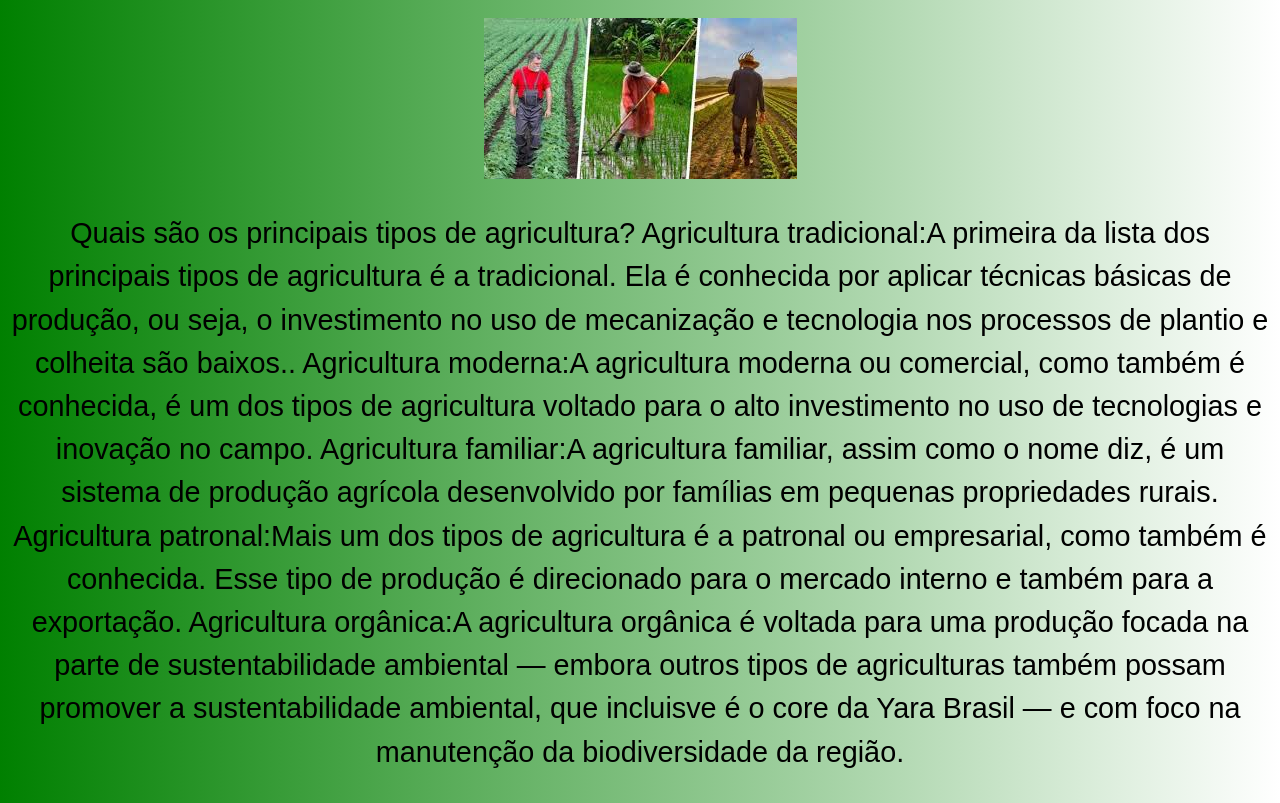
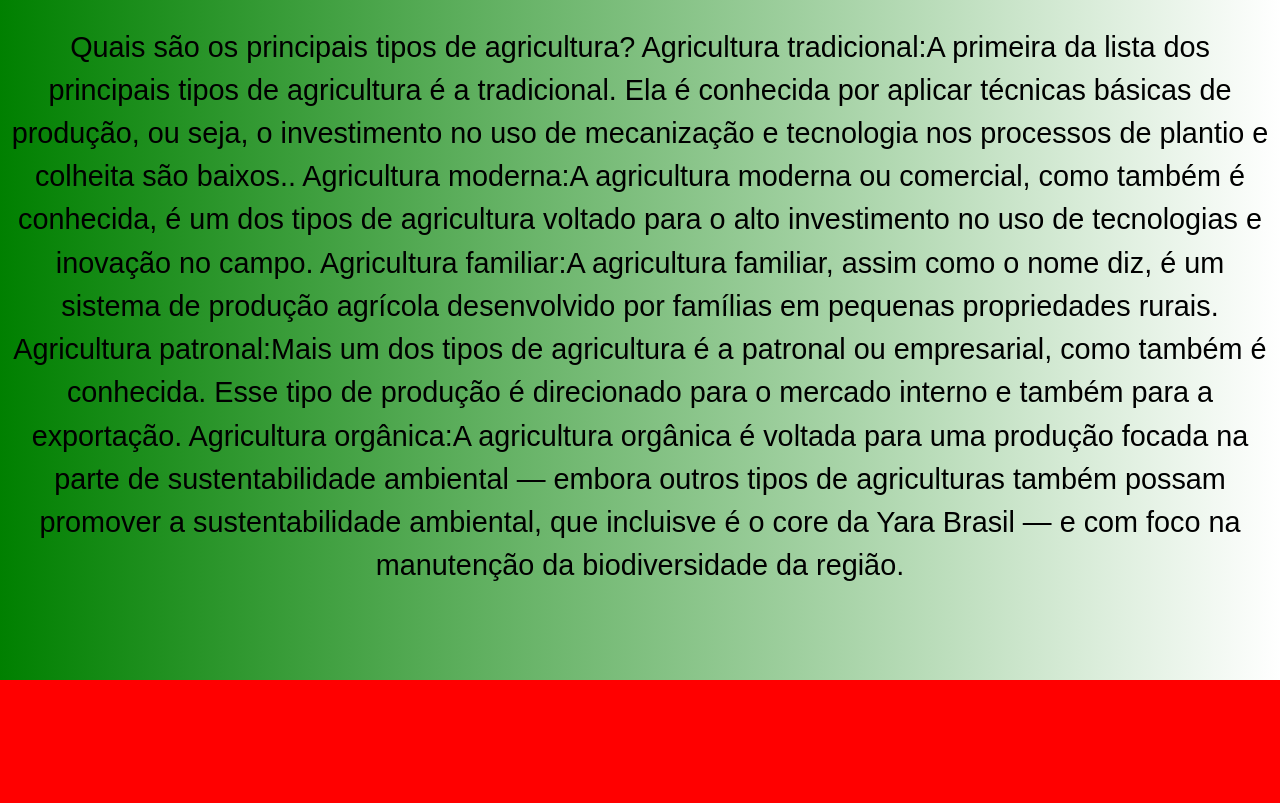
Before and after one commit to NADIAgabi/Family, a plain HTML site: page FAMILIA.HTML in a window 1280 px wide. Shown: the part 120-923 px from the top of the page. After the commit the page ends 800 px from the top, so only its background shows below. Drawn offline with Linux system fonts and the light colour scheme.

Commit message:
Update FAMILIA.HTML

```diff
--- a/FAMILIA.HTML
+++ b/FAMILIA.HTML
@@ -10,8 +10,6 @@
 <body>
 
     <h1>campo</h1>
-
-    <img src="image.png" alt="">
 
        <title>agricultura</title>
          <link rel="stylesheet" href="style.css">
```
